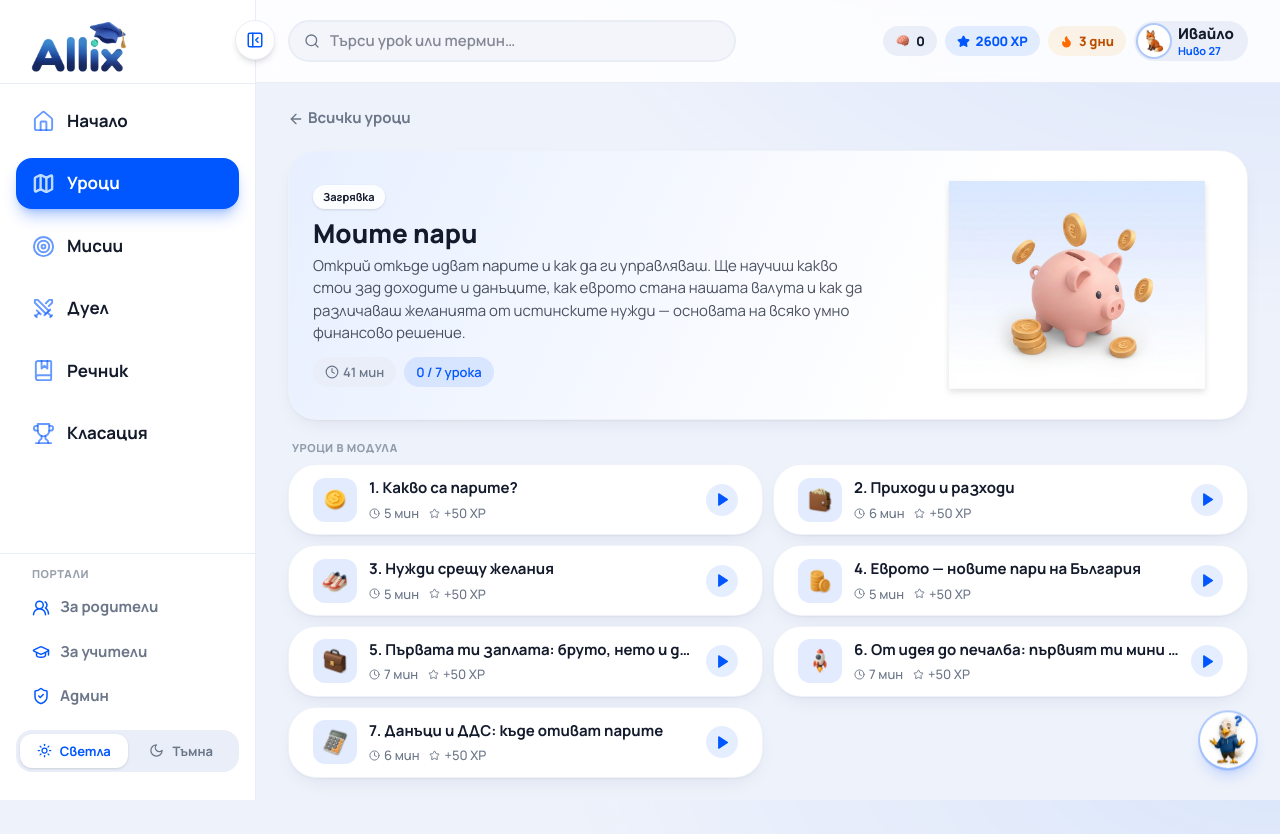
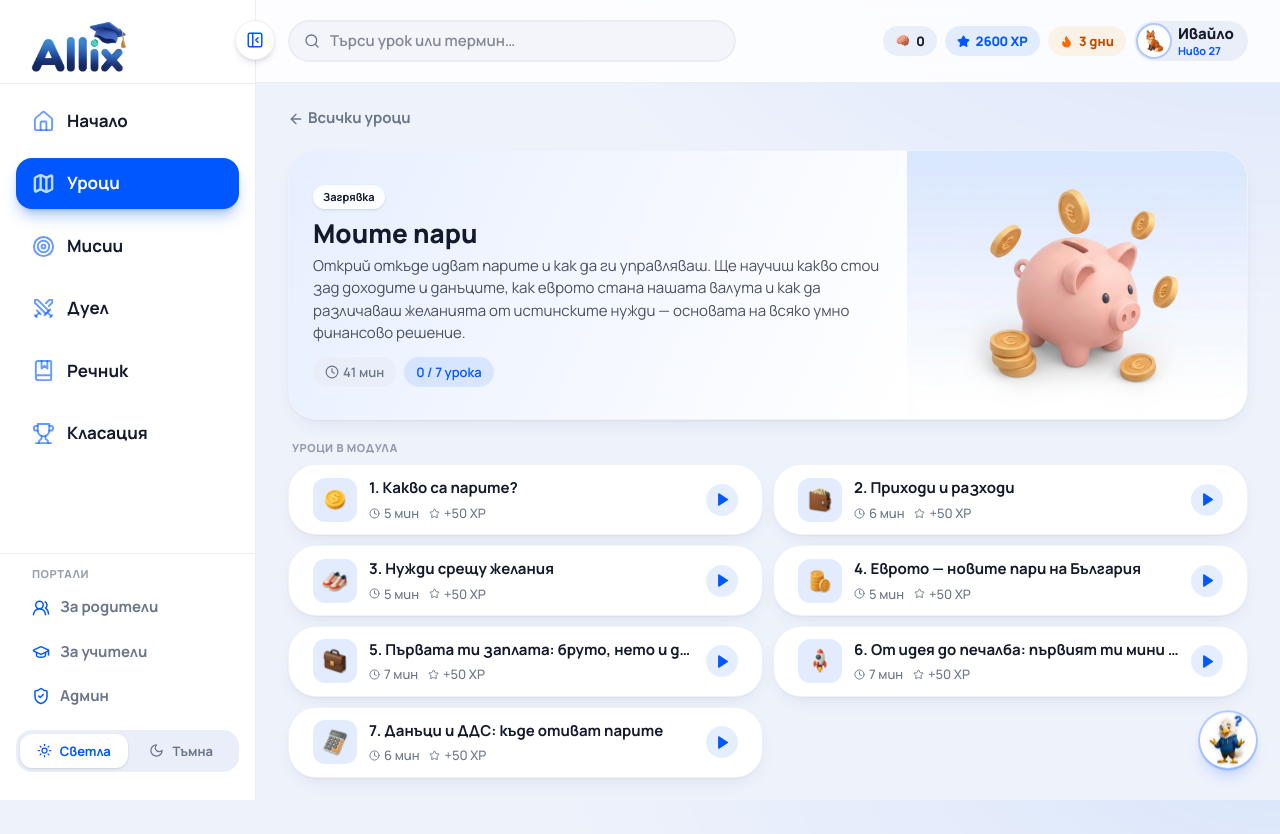
Before and after one commit to ir3nna/allix-financial-literacy, a Next.js app: page /learn/1 in a window 1280 px wide. Built offline with nearby package versions, Linux system fonts and the light colour scheme.

Commit message:
Модул: илюстрацията опира до ръбовете на картата (без бяла рамка)
Co-Authored-By: Claude Opus 4.8 <noreply@anthropic.com>

```diff
--- a/app/learn/[worldId]/page.tsx
+++ b/app/learn/[worldId]/page.tsx
@@ -41,7 +41,7 @@ export default function WorldPage({ params }: { params: Promise<{ worldId: strin
       {/* Хедър на модула — текст вляво, илюстрация вдясно (показана изцяло, без отрязване) */}
       <Card className="overflow-hidden">
         <div
-          className="grid items-center gap-2 md:grid-cols-[1fr_340px]"
+          className="grid items-stretch md:grid-cols-[1fr_340px]"
           style={{ background: `linear-gradient(115deg, ${world.color}18, transparent 68%)` }}
         >
           <CardContent className="order-2 pt-4 md:order-1 md:py-8">
@@ -60,18 +60,20 @@ export default function WorldPage({ params }: { params: Promise<{ worldId: strin
             </div>
           </CardContent>
 
-          {/* Илюстрация — вдясно, изцяло видима */}
-          <div className="order-1 flex items-center justify-center p-4 md:order-2 md:p-6">
+          {/* Илюстрация — вдясно, опира до горе/дясно/долу на картата (без бяла рамка) */}
+          <div className="relative order-1 min-h-[180px] overflow-hidden md:order-2 md:min-h-full">
             {world.image ? (
               // eslint-disable-next-line @next/next/no-img-element
               <img
                 src={world.image}
                 alt={world.name}
-                className="max-h-40 w-auto object-contain drop-shadow-md md:max-h-52"
+                className="absolute inset-0 h-full w-full object-cover"
                 draggable={false}
               />
             ) : (
-              <Thiing name={world.icon} size={120} />
+              <div className="flex h-full w-full items-center justify-center">
+                <Thiing name={world.icon} size={120} />
+              </div>
             )}
           </div>
         </div>
```
Also changed, not shown: .impeccable/hook.cache.json, 1 other file (tests, documents, lock files or other folders).
